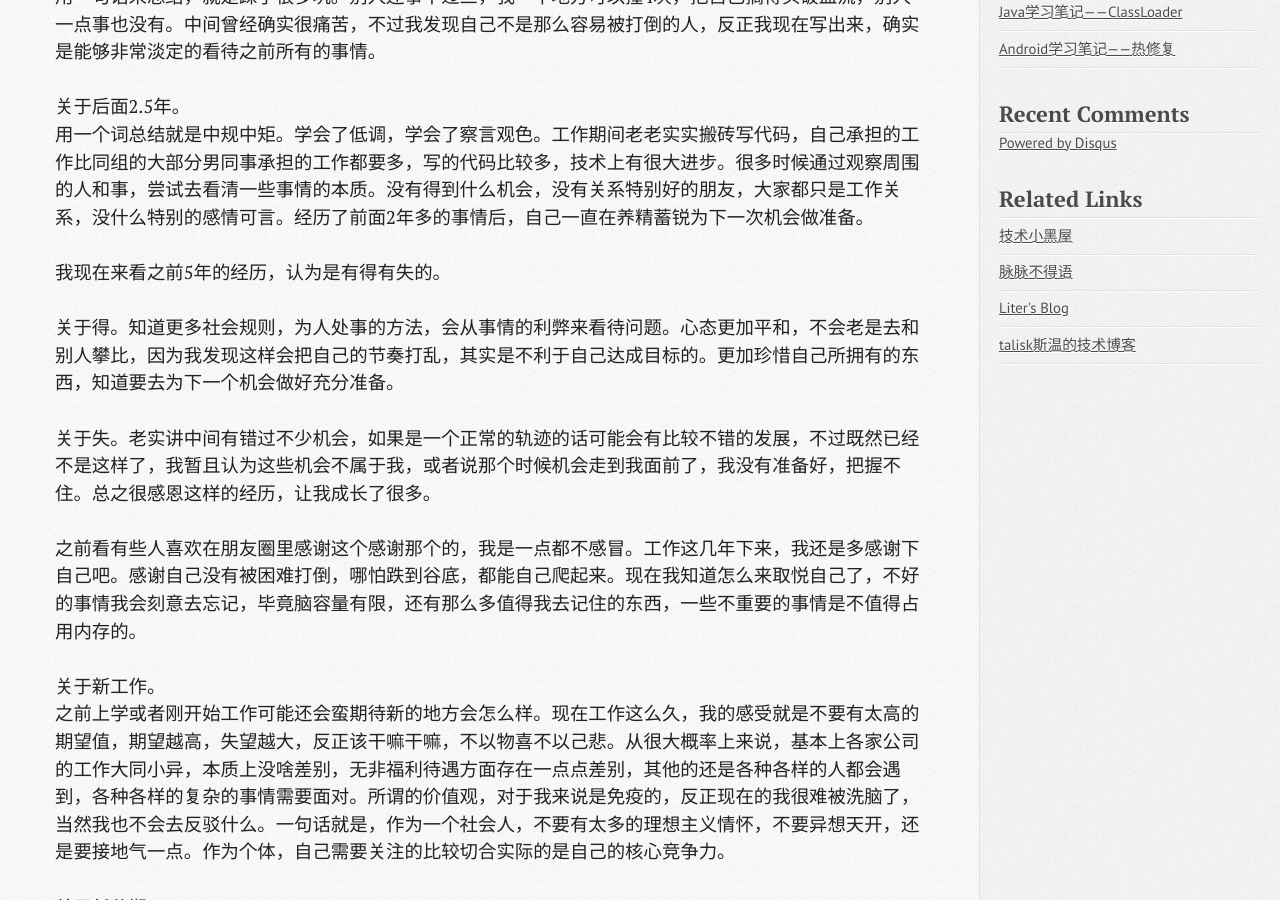
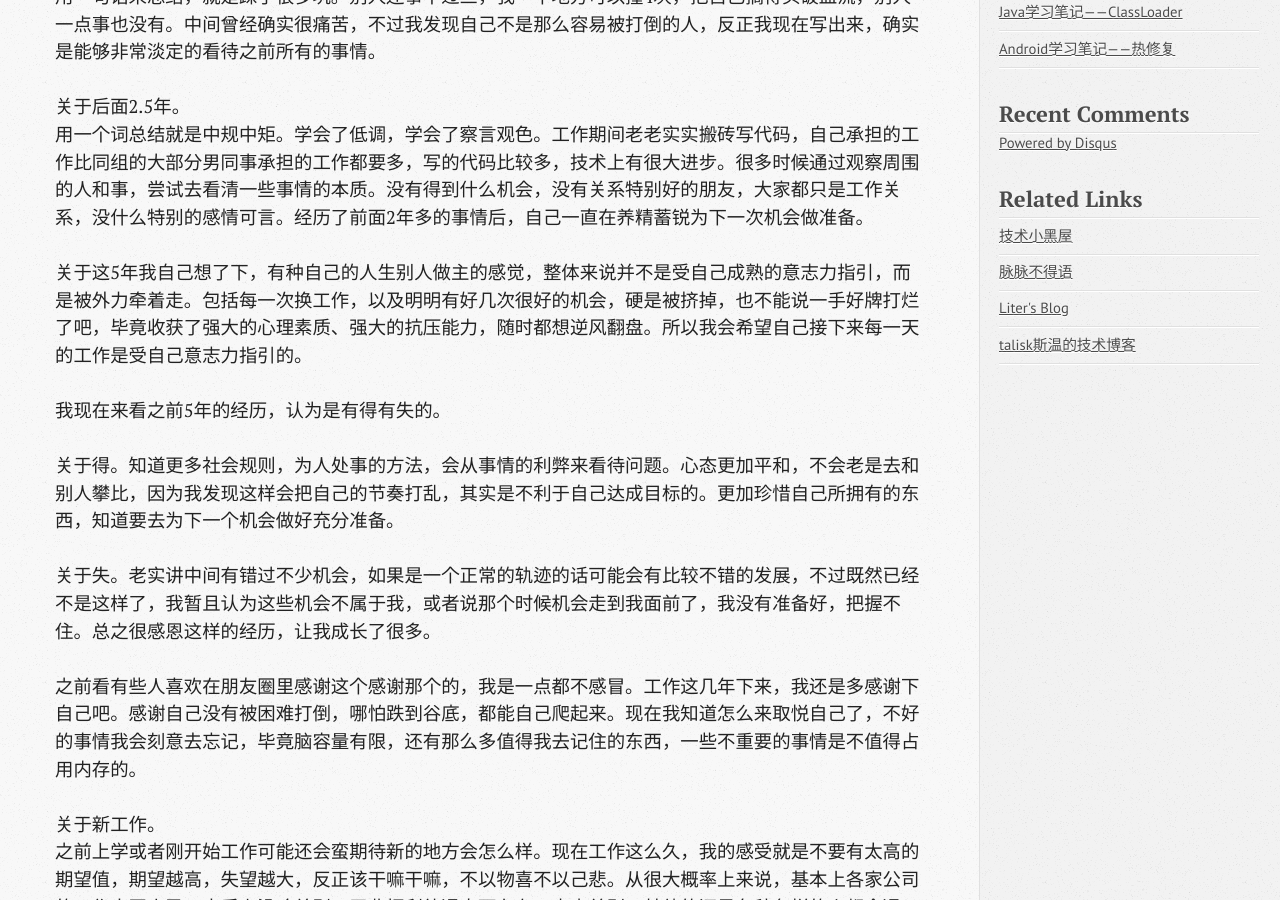
Before and after one commit to wangxinghe/wangxinghe.github.io, a Jekyll site: the page built from _posts/2018-06-15-june-flag.md, in a window 1280 px wide and 900 px high, scrolled down 1052 px. Built offline with Jekyll 4.4.1, drawn with Linux system fonts in a browser that asks for light colours; comment, search, counter and statistics services are not loaded.

Commit message:
[update]

```diff
--- a/_posts/2018-06-15-june-flag.md
+++ b/_posts/2018-06-15-june-flag.md
@@ -24,6 +24,8 @@ tags: [Flag]
 关于后面2.5年。
 用一个词总结就是中规中矩。学会了低调，学会了察言观色。工作期间老老实实搬砖写代码，自己承担的工作比同组的大部分男同事承担的工作都要多，写的代码比较多，技术上有很大进步。很多时候通过观察周围的人和事，尝试去看清一些事情的本质。没有得到什么机会，没有关系特别好的朋友，大家都只是工作关系，没什么特别的感情可言。经历了前面2年多的事情后，自己一直在养精蓄锐为下一次机会做准备。
 
+关于这5年我自己想了下，有种自己的人生别人做主的感觉，整体来说并不是受自己成熟的意志力指引，而是被外力牵着走。包括每一次换工作，以及明明有好几次很好的机会，硬是被挤掉，也不能说一手好牌打烂了吧，毕竟收获了强大的心理素质、强大的抗压能力，随时都想逆风翻盘。所以我会希望自己接下来每一天的工作是受自己意志力指引的。
+
 我现在来看之前5年的经历，认为是有得有失的。
 
 关于得。知道更多社会规则，为人处事的方法，会从事情的利弊来看待问题。心态更加平和，不会老是去和别人攀比，因为我发现这样会把自己的节奏打乱，其实是不利于自己达成目标的。更加珍惜自己所拥有的东西，知道要去为下一个机会做好充分准备。
```
